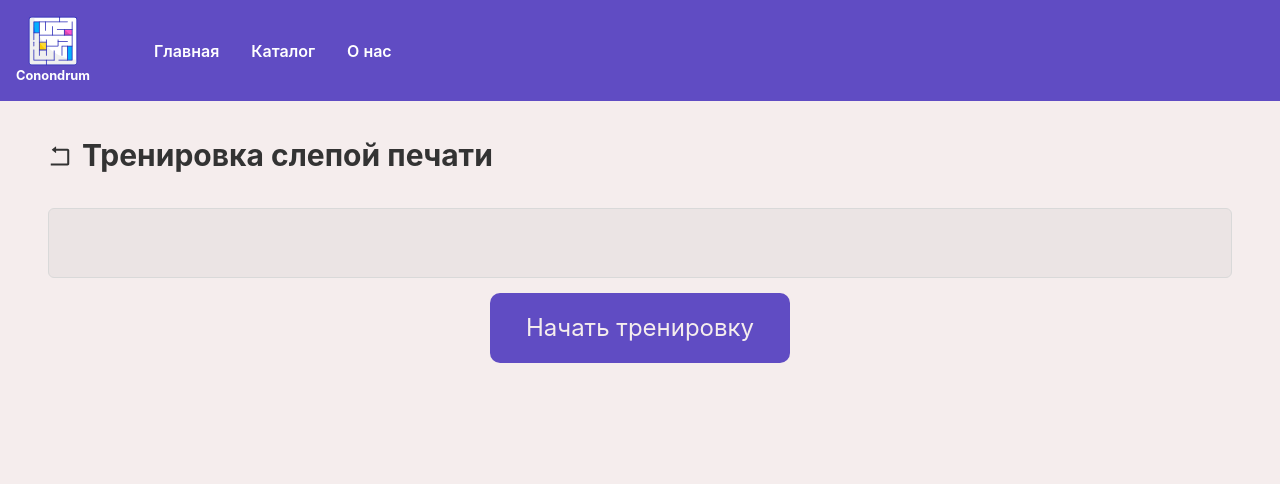
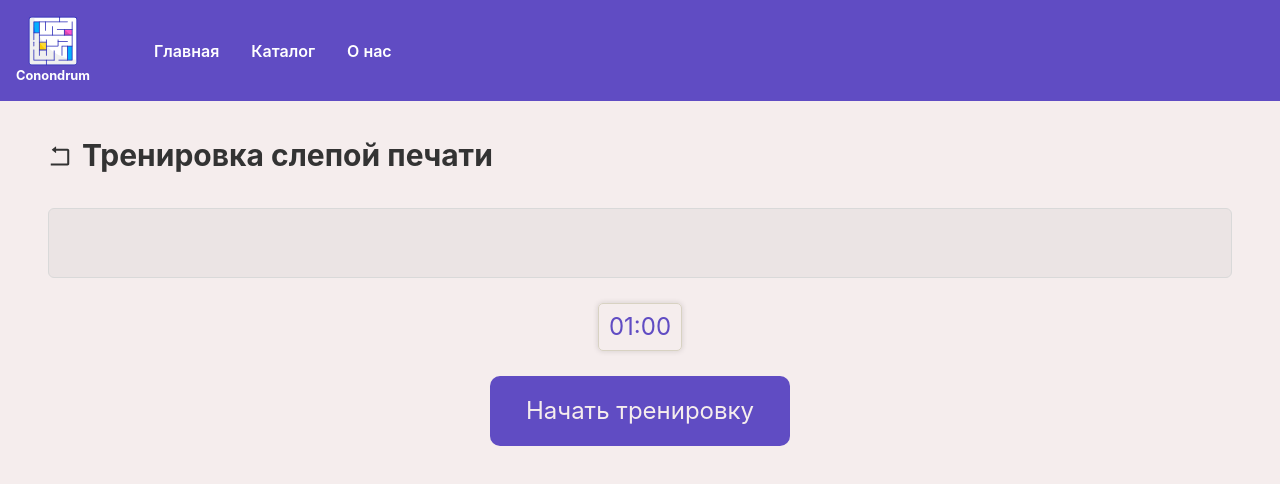
Before and after one commit to Rugnus/conundrum, a React (Vite) app: page /blind-type in a window 1280 px wide. Shown: the top 484 px of the page. Built offline with nearby package versions, Linux system fonts and the light colour scheme.

Commit message:
Add timer to layout as a static

```diff
--- a/src/features/BlindTypeTraining/BlindTypeTraining.tsx
+++ b/src/features/BlindTypeTraining/BlindTypeTraining.tsx
@@ -1,4 +1,4 @@
-import { Button, pxToRem } from "@conundrum/ui-kit";
+import { Button, pxToRem, Timer } from "@conundrum/ui-kit";
 import { Input } from "antd";
 import { FC, useEffect, useRef, useState } from "react";
 import styled from "styled-components";
@@ -100,13 +100,16 @@ export const BlindTypeTraining: FC = () => {
           readOnly
         />
       </SInputWrapper>
+      <Timer timeRange="01:00" />
       <Button title="Начать тренировку" onClick={handleStart} />{" "}
       {!isInputDisabled && (
-        <UserStats
-          correctLetters={correctLetters}
-          userMistakes={userMistakes}
-          correctPercentage={correctPercentage}
-        />
+        <>
+          <UserStats
+            correctLetters={correctLetters}
+            userMistakes={userMistakes}
+            correctPercentage={correctPercentage}
+          />
+        </>
       )}
     </SBlindTypeTraining>
   );
```
